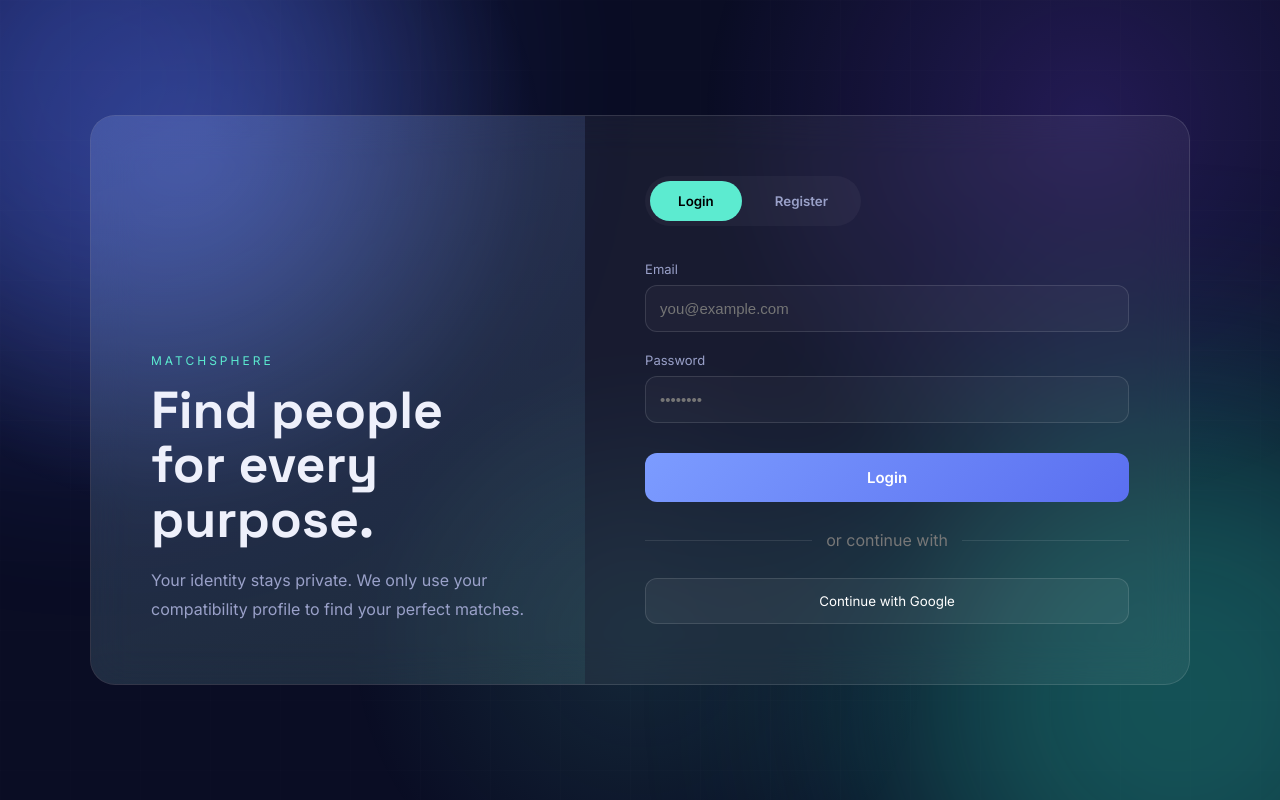
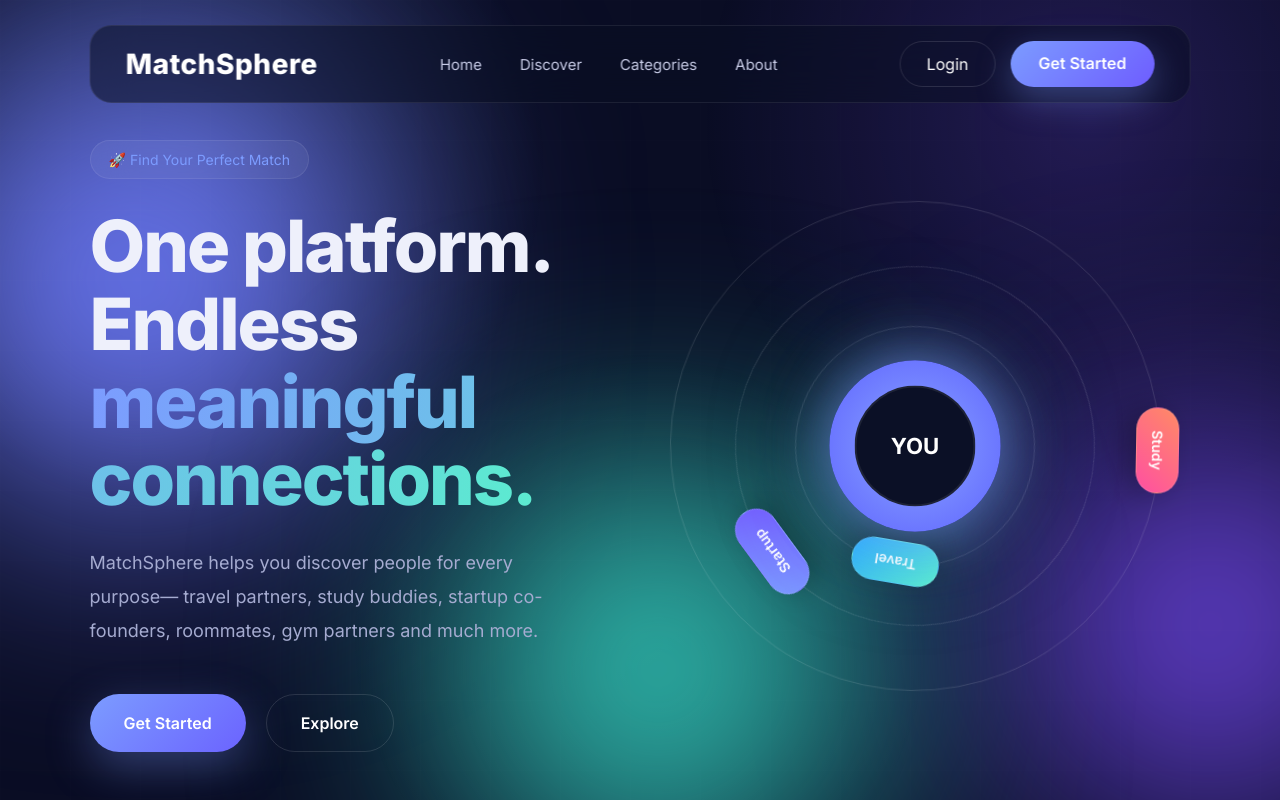
Before and after one commit to Sarma1234/MatchSphere, a React (Vite) app in the folder client/: page / in a window 1280 px wide. Shown: the top 800 px of the page. Built offline with nearby package versions, Linux system fonts and the light colour scheme.

Commit message:
Authentication Done

```diff
--- a/client/src/App.jsx
+++ b/client/src/App.jsx
@@ -9,13 +9,16 @@
 
 
 import { BrowserRouter, Routes, Route } from "react-router-dom";
+import LandingPage from "./pages/LandingPage/LandingPage";
 import Auth from "./pages/Auth";
 
 function App() {
   return (
     <BrowserRouter>
       <Routes>
-        <Route path="/" element={<Auth />} />
+        <Route path="/" element={<LandingPage />} />
+        <Route path="/login" element={<Auth />} />
+        <Route path="/signup" element={<Auth />} />
       </Routes>
     </BrowserRouter>
   );
--- a/client/src/Components/Navbar/Navbar.jsx
+++ b/client/src/Components/Navbar/Navbar.jsx
@@ -1,29 +1,31 @@
+
+import { Link } from "react-router-dom";
 import "./Navbar.css";
 
 function Navbar() {
   return (
     <nav className="navbar">
 
-      <div className="logo">
+      <Link to="/" className="logo">
         MatchSphere
-      </div>
+      </Link>
 
       <ul className="nav-links">
-        <li>Home</li>
-        <li>Discover</li>
-        <li>Categories</li>
-        <li>About</li>
+        <li><Link to="/">Home</Link></li>
+        <li><Link to="/discover">Discover</Link></li>
+        <li><Link to="/categories">Categories</Link></li>
+        <li><Link to="/about">About</Link></li>
       </ul>
 
       <div className="nav-buttons">
 
-        <button className="login-btn">
+        <Link to="/login" className="login-btn">
           Login
-        </button>
+        </Link>
 
-        <button className="signup-btn">
+        <Link to="/signup" className="signup-btn">
           Get Started
-        </button>
+        </Link>
 
       </div>
 
```
